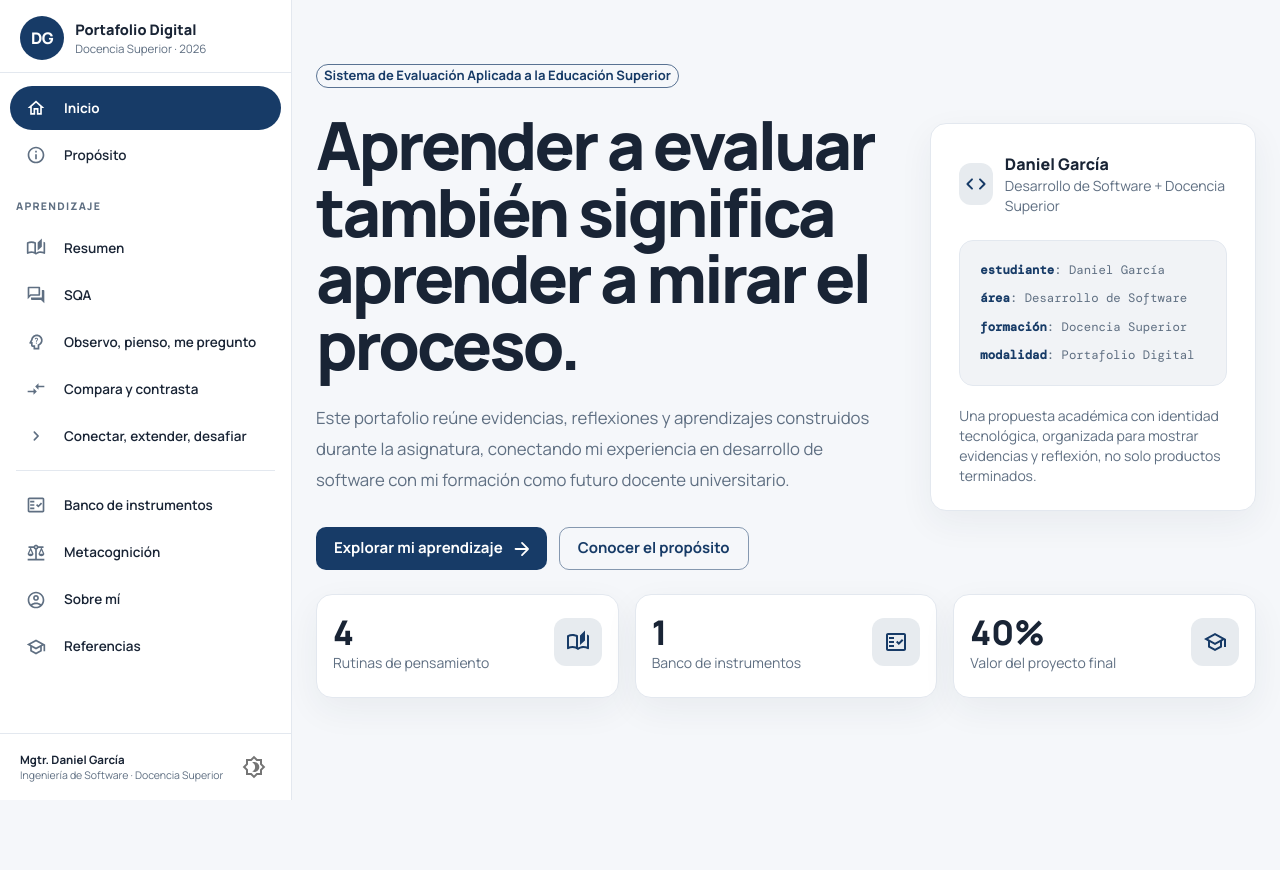
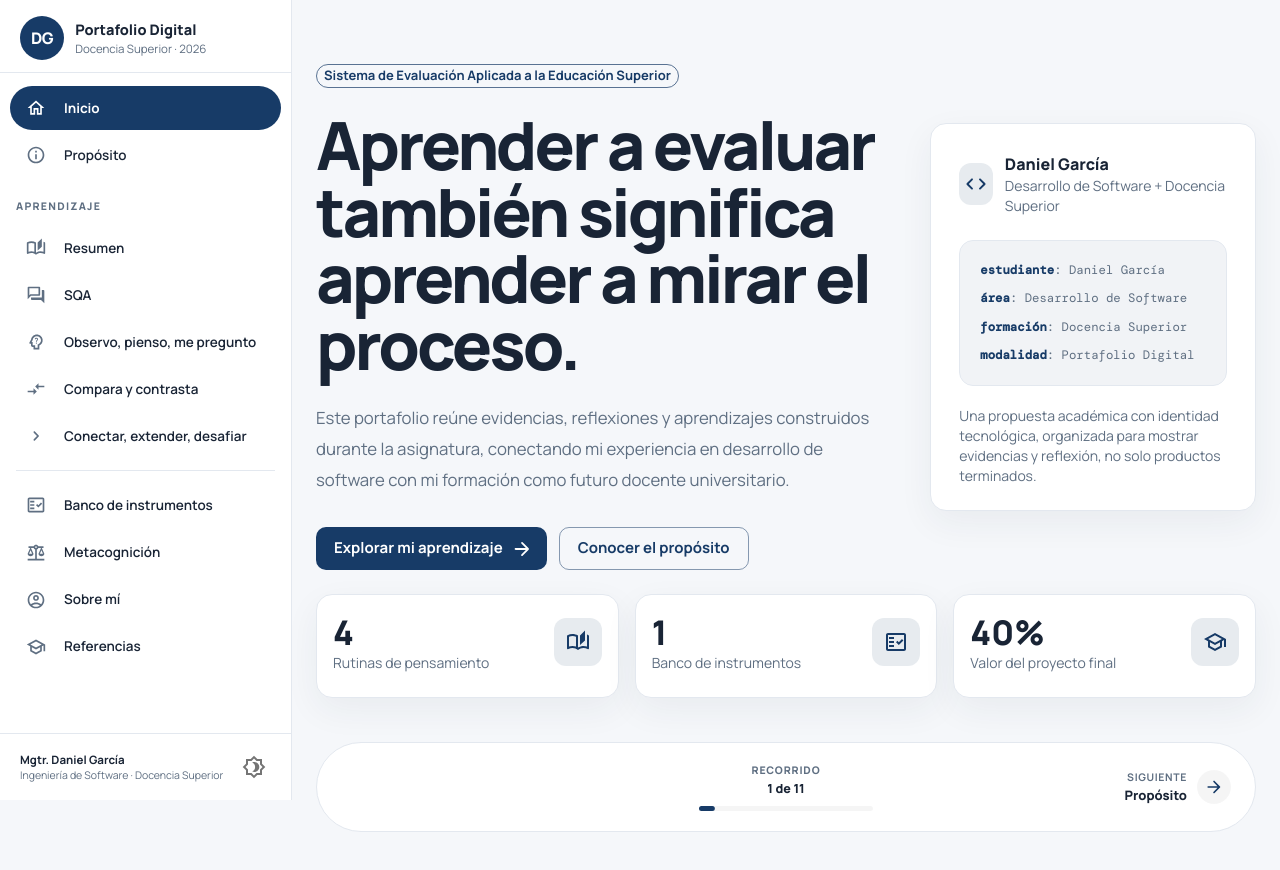
Before and after one commit to DanielDGe/portafolio-evaluacion-superior, a React (Vite) app: page / in a window 1280 px wide. Before the commit the page ends 800 px from the top, so only its background shows below. Built offline with nearby package versions, Linux system fonts and the light colour scheme.

Commit message:
feat: integrate guided journey across portfolio

```diff
--- a/src/layout/PortfolioLayout.jsx
+++ b/src/layout/PortfolioLayout.jsx
@@ -37,6 +37,7 @@ import {
 import { AnimatePresence, motion } from 'framer-motion'
 import { Outlet, useLocation, useNavigate } from 'react-router-dom'
 import { usePortfolioColorMode } from '../theme/PortfolioThemeProvider.jsx'
+import JourneyNavigation from '../components/JourneyNavigation.jsx'
 
 const drawerWidth = 292
 
@@ -268,6 +269,7 @@ export default function PortfolioLayout() {
             transition={{ duration: 0.22, ease: 'easeOut' }}
           >
             <Outlet />
+            <JourneyNavigation />
           </motion.div>
         </AnimatePresence>
       </Box>
```
